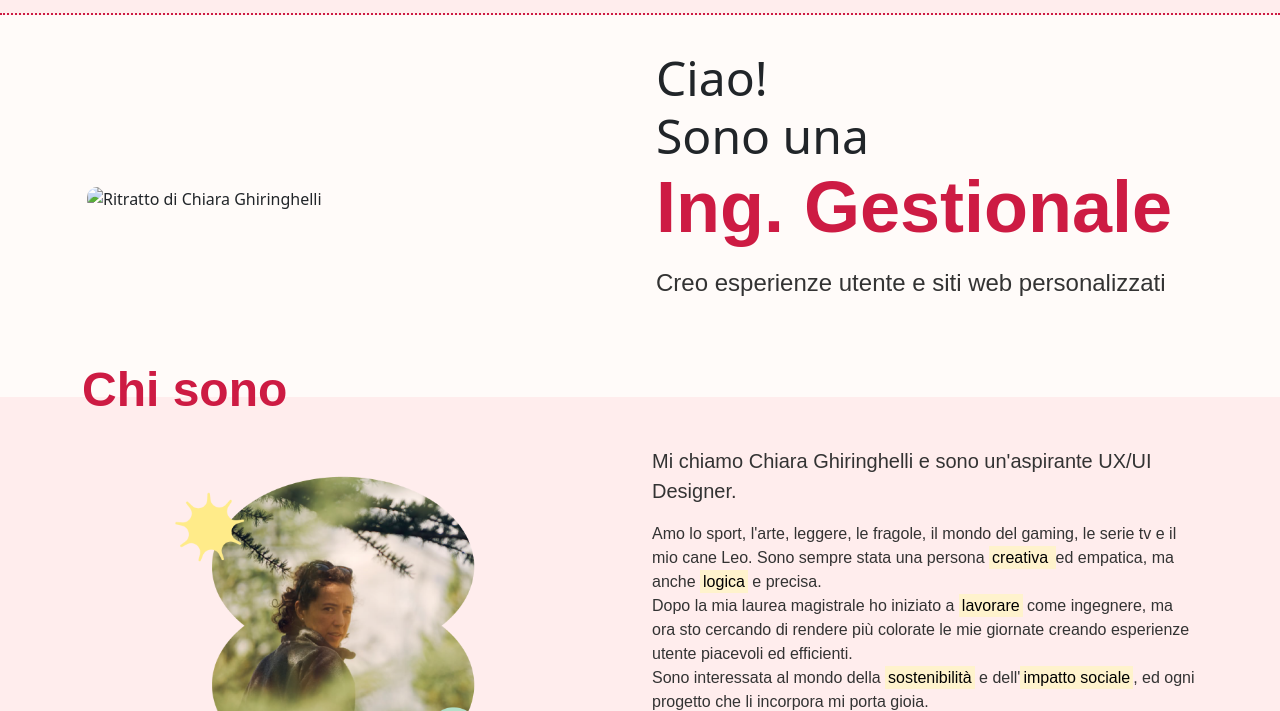
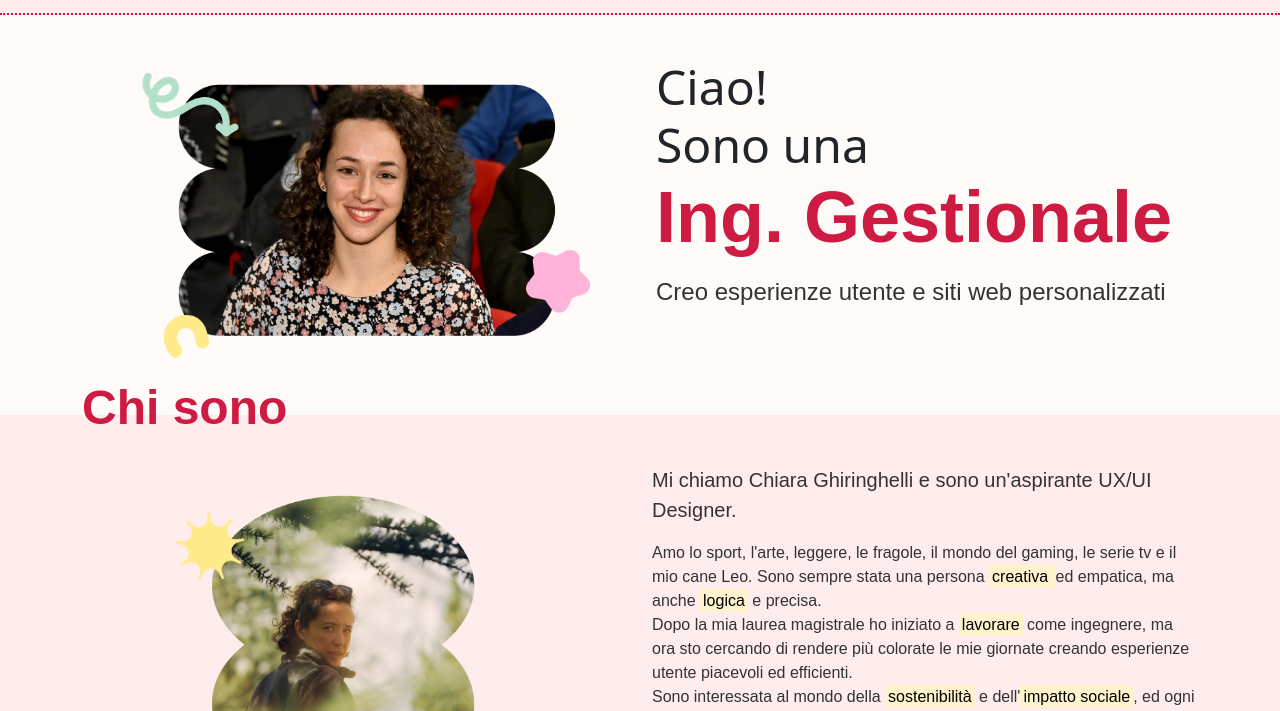
Before and after one commit to chiara9506-fraise/Progetto-html-e-css, a plain HTML site: page index.html in a window 1280 px wide. Shown: the part 89-800 px from the top of the page. Drawn offline with nearby package versions, Linux system fonts and the light colour scheme; the site is published under a folder, as on GitHub Pages, so addresses that start at the root find nothing.

Commit message:
Il mio portfolio

```diff
--- a/index.html
+++ b/index.html
@@ -60,7 +60,7 @@
     <div class="container">
         <div class="about-flex-container">
             <div class="col-sm-6 mb-4 mb-sm-0">
-                <img src="/assets/img/io.png" alt="Ritratto di Chiara Ghiringhelli" class="img-fluid" >
+                <img src="./assets/img/io.png" alt="Ritratto di Chiara Ghiringhelli" class="img-fluid" >
             </div>
             <div class="col-sm-6">
                 <h1 class="display-1 fw-light mb-4">
```
